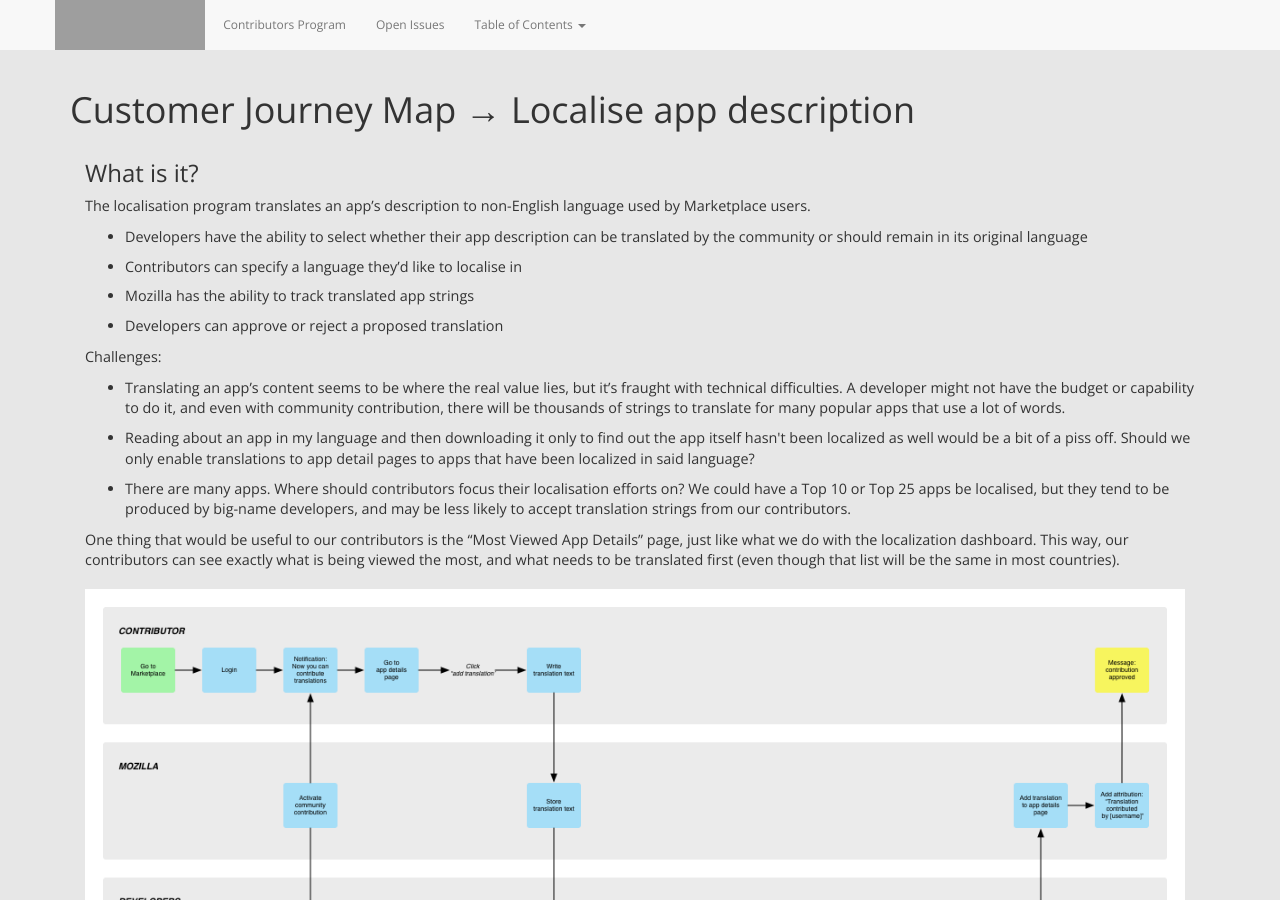
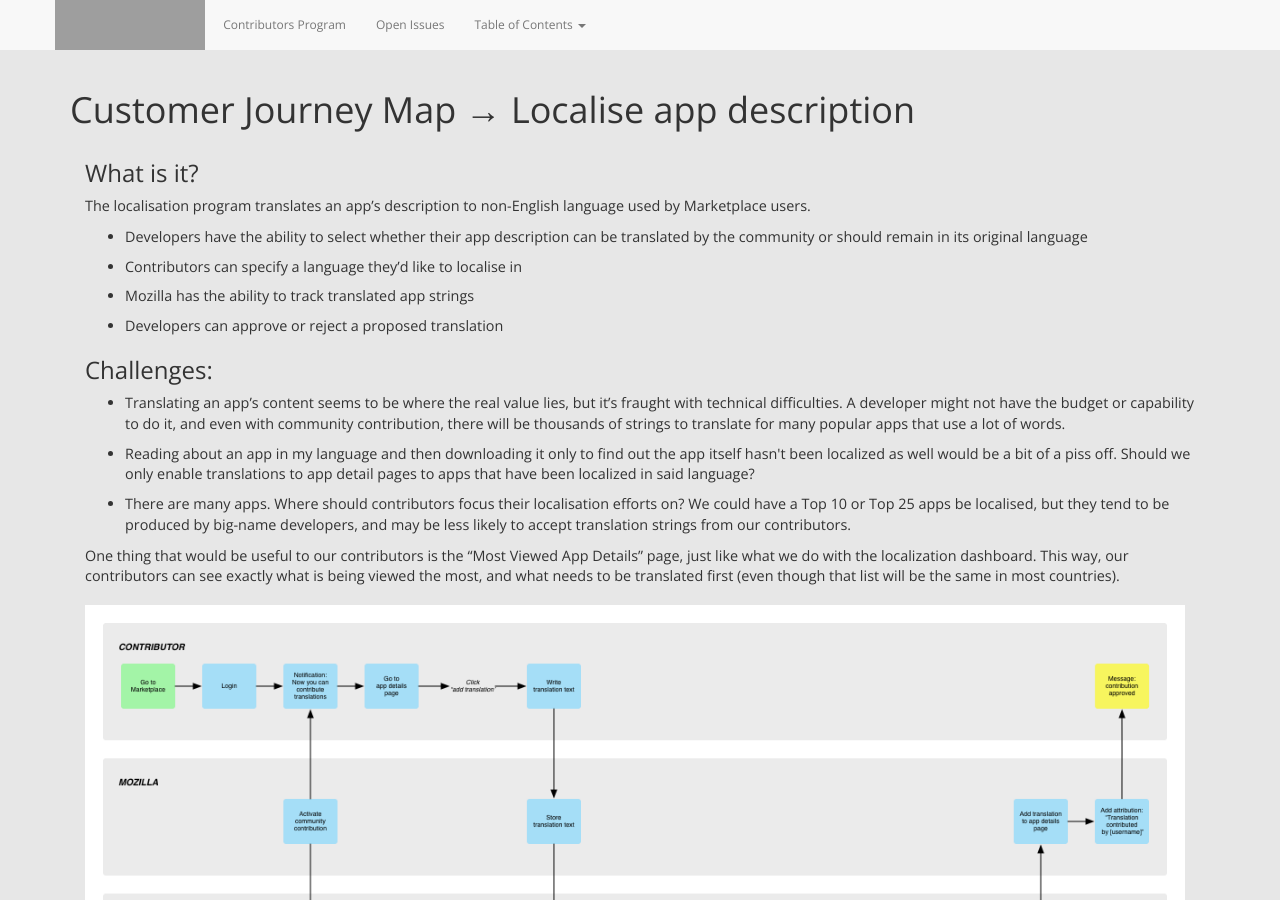
Before and after one commit to MarketplaceUX/marketplace-community-editorial, a Jekyll site: the page built from customerJourney-localise.html, in a window 1280 px wide and 900 px high. Built offline with Jekyll 4.4.1, drawn with Linux system fonts in a browser that asks for light colours; nearby versions of some CDN libraries; grey boxes are pictures that could not be loaded.

Commit message:
Revise heading

```diff
--- a/customerJourney-localise.html
+++ b/customerJourney-localise.html
@@ -24,7 +24,7 @@ multipage: false
       <li>Developers can approve or reject a proposed translation</li>
 	  </ul>
 
-	  <p class="longText">Challenges:</p>
+	  <h2>Challenges:</h2>
 
 	  <ul class="longText">
 	    <li>Translating an app’s content seems to be where the real value lies, but it’s fraught with technical difficulties. A developer might not have the budget or capability to do it, and even with community contribution, there will be thousands of strings to translate for many popular apps that use a lot of words.</li>
```
